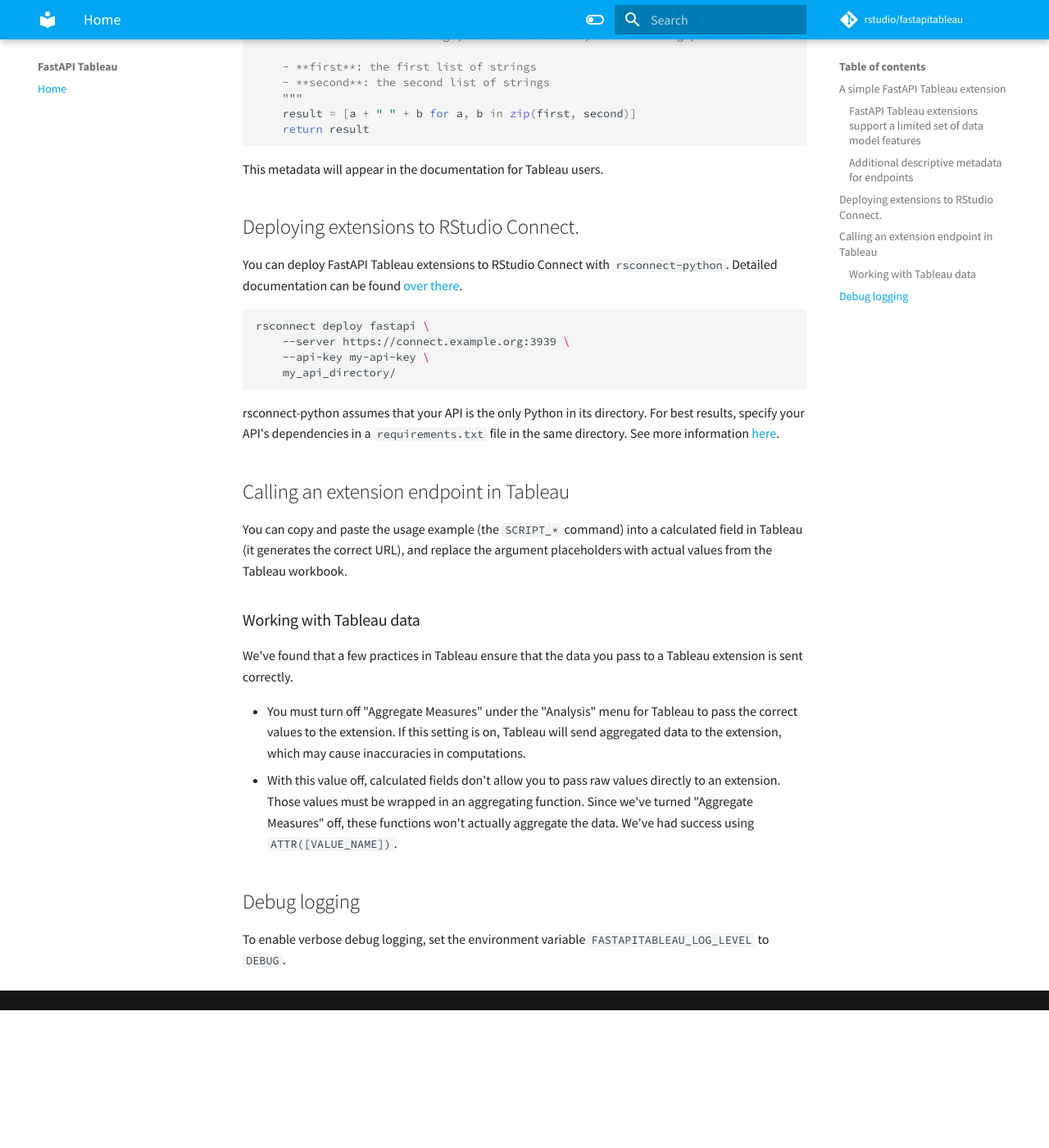
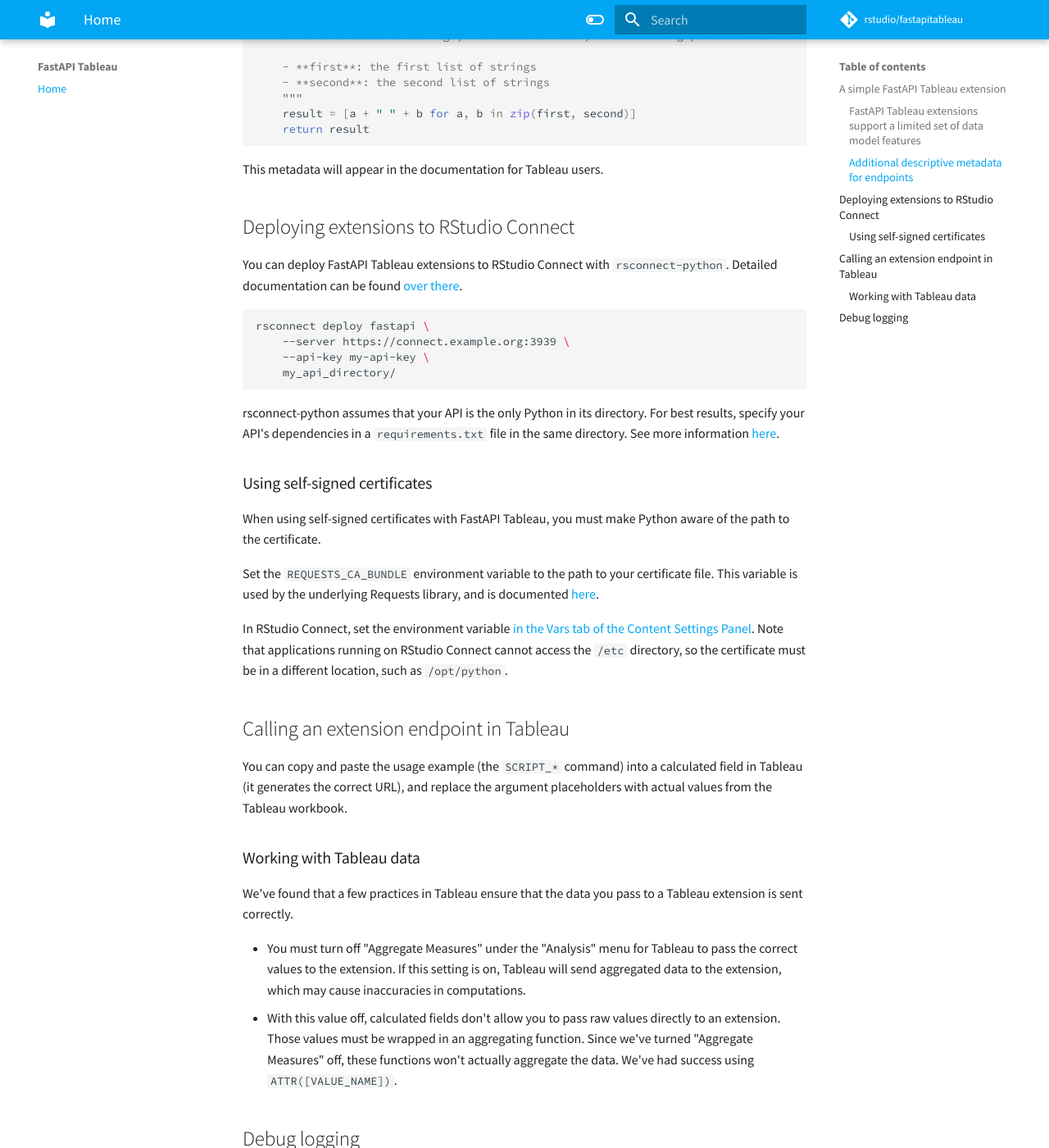
Before and after one commit to rstudio/fastapitableau, an MkDocs documentation site: the page built from docs/index.md, in a window 1280 px wide and 1400 px high, scrolled down 2610 px. Shown: the whole window at 82% size. Built offline with MkDocs 1.6.1 and Material for MkDocs 9.7.7, drawn with Linux system fonts in a browser that asks for light colours; comment, search, counter and statistics services are not loaded; before the commit the page ends 3842 px from its top, so only the background shows below that.

Commit message:
Update documentation on self-signed certificates

````diff
--- a/docs/index.md
+++ b/docs/index.md
@@ -108,7 +108,7 @@
 
 This metadata will appear in the documentation for Tableau users.
 
-## Deploying extensions to RStudio Connect.
+## Deploying extensions to RStudio Connect
 
 You can deploy FastAPI Tableau extensions to RStudio Connect with `rsconnect-python`. Detailed documentation can be found [over there](https://github.com/rstudio/rsconnect-python#deploying-python-content-to-rstudio-connect).
 
@@ -120,6 +120,14 @@
 ```
 
 rsconnect-python assumes that your API is the only Python in its directory. For best results, specify your API's dependencies in a `requirements.txt` file in the same directory. See more information [here](https://github.com/rstudio/rsconnect-python#package-dependencies-1).
+
+### Using self-signed certificates
+
+When using self-signed certificates with FastAPI Tableau, you must make Python aware of the path to the certificate.
+
+Set the `REQUESTS_CA_BUNDLE` environment variable to the path to your certificate file. This variable is used by the underlying Requests library, and is documented [here](https://docs.python-requests.org/en/master/user/advanced/#ssl-cert-verification).
+
+In RStudio Connect, set the environment variable [in the Vars tab of the Content Settings Panel](https://docs.rstudio.com/connect/user/content-settings/#content-vars). Note that applications running on RStudio Connect cannot access the `/etc` directory, so the certificate must be in a different location, such as `/opt/python`.
 
 ## Calling an extension endpoint in Tableau
 
````
Also changed, not shown: README.md (+9 -1 lines), 1 other file.
